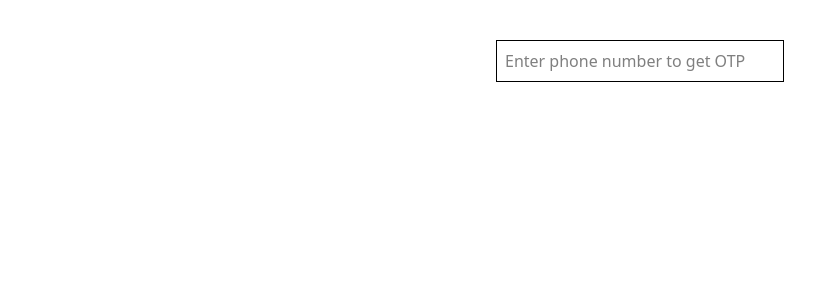
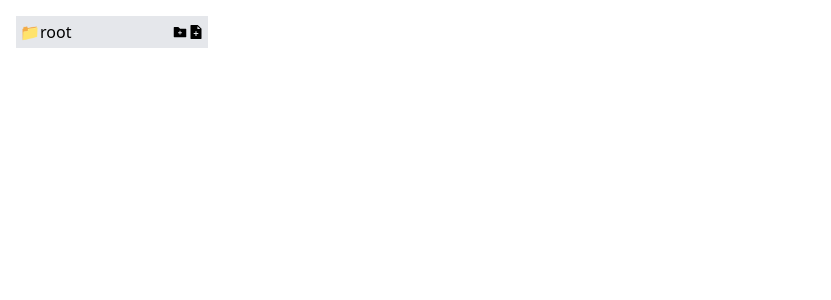
Before and after one commit to yugal82/react-toy-problems, a React (Vite) app: page / in a window 1280 px wide. Shown: the top 300 px of the page, without its empty margins (0-831 px from the left). Built offline with nearby package versions, Linux system fonts and the light colour scheme.

Commit message:
file explorer addition logic added

```diff
--- a/src/App.tsx
+++ b/src/App.tsx
@@ -1,7 +1,7 @@
 import './App.css';
-import OtpLoginMain from './main components/OtpLoginMain';
+// import OtpLoginMain from './main components/OtpLoginMain';
 // import AutoCompleteMain from './main components/AutoCompleteMain';
-// import FileExplorerMain from './main components/FileExplorerMain';
+import FileExplorerMain from './main components/FileExplorerMain';
 // import GridLightsMain from './main components/GridLightsMain';
 // import ProgressBarMain from './main components/ProgressBarMain';
 // import ImageSliderMain from './main components/ImageSliderMain';
@@ -16,9 +16,9 @@ const App = () => {
       {/* <ImageSliderMain /> */}
       {/* <ProgressBarMain /> */}
       {/* <GridLightsMain /> */}
-      {/* <FileExplorerMain /> */}
+      <FileExplorerMain />
       {/* <AutoCompleteMain /> */}
-      <OtpLoginMain />
+      {/* <OtpLoginMain /> */}
     </div>
   );
 };
--- a/src/components/FileExplorer.tsx
+++ b/src/components/FileExplorer.tsx
@@ -1,10 +1,22 @@
+import { useState } from 'react';
 import { explorer } from '../data/fileExplorer';
 import Folder from './Folder';
+import useAddNewNode from '../hooks/useAddNewNode';
+import { ExplorerFolder } from '../model';
 
 const FileExplorer = () => {
+  const [explorerData, setExplorerData] = useState<ExplorerFolder>(explorer);
+
+  const { insertNode } = useAddNewNode();
+
+  const handleInsertNode = (folderId: string, name: string, isFolder: boolean) => {
+    const finalTree = insertNode(explorerData, folderId, name, isFolder);
+    setExplorerData(finalTree);
+  };
+
   return (
     <div className="w-full m-4">
-      <Folder explorer={explorer} />
+      <Folder handleInsertNode={handleInsertNode} explorer={explorerData} />
     </div>
   );
 };
--- a/src/components/Folder.tsx
+++ b/src/components/Folder.tsx
@@ -1,9 +1,10 @@
-import { useState } from 'react';
+import React, { useState } from 'react';
 import { ExplorerFolder } from '../model';
 import { AiFillFileAdd, AiFillFolderAdd } from 'react-icons/ai';
 
 type Props = {
   explorer: ExplorerFolder;
+  handleInsertNode: (id: string, name: string, isFolder: boolean | null) => void;
 };
 
 type ShowInputType = {
@@ -11,7 +12,7 @@ type ShowInputType = {
   isFolder: boolean | null;
 };
 
-const Folder = ({ explorer }: Props) => {
+const Folder = ({ explorer, handleInsertNode }: Props) => {
   const [expand, setExpand] = useState<boolean>(false);
   const [showInput, setshowInput] = useState<ShowInputType>({
     visible: false,
@@ -23,8 +24,9 @@ const Folder = ({ explorer }: Props) => {
     setExpand(true);
   };
 
-  const onSubmitNew = (e: any) => {
-    if (e?.keyCode == 13 && e?.target.value) {
+  const onAddNewNode = (e: React.KeyboardEvent<HTMLInputElement>) => {
+    if (e?.keyCode == 13 && e?.target?.value) {
+      handleInsertNode(explorer?.id, e.target.value, showInput?.isFolder);
       setshowInput({ visible: false, isFolder: null });
     }
   };
@@ -46,7 +48,7 @@ const Folder = ({ explorer }: Props) => {
             <div>
               {showInput?.isFolder ? '📁' : '📄'}
               <input
-                onKeyDown={onSubmitNew}
+                onKeyDown={(e) => onAddNewNode(e)}
                 type="text"
                 autoFocus
                 onBlur={() => setshowInput({ visible: false, isFolder: null })}
@@ -55,7 +57,7 @@ const Folder = ({ explorer }: Props) => {
             </div>
           )}
           {explorer?.items?.map((exp: ExplorerFolder) => {
-            return <Folder key={exp?.id} explorer={exp} />;
+            return <Folder handleInsertNode={handleInsertNode} key={exp?.id} explorer={exp} />;
           })}
         </div>
       </div>
--- /dev/null
+++ b/src/hooks/useAddNewNode.ts
@@ -0,0 +1,29 @@
+import { ExplorerFolder } from "../model";
+
+const useAddNewNode = () => {
+    function insertNode(tree: ExplorerFolder, folderId: string, name: string, isFolder: boolean): ExplorerFolder {
+        // if the new file/folder is to added on the root directory, then add that here
+        // the second check is to check whether root is a folder or not. Because we can add items in a folder only.
+        if (tree.id === folderId && tree.isFolder) {
+            tree.items.unshift({
+                id: new Date().getTime().toLocaleString(),
+                name: name,
+                isFolder: isFolder,
+                items: []
+            })
+            return tree;
+        }
+
+        let newTree = []
+        newTree = tree?.items?.map((node) => {
+            return insertNode(node, folderId, name, isFolder)
+        })
+
+        return { ...tree, items: newTree }
+
+    }
+
+    return { insertNode }
+}
+
+export default useAddNewNode;
```
